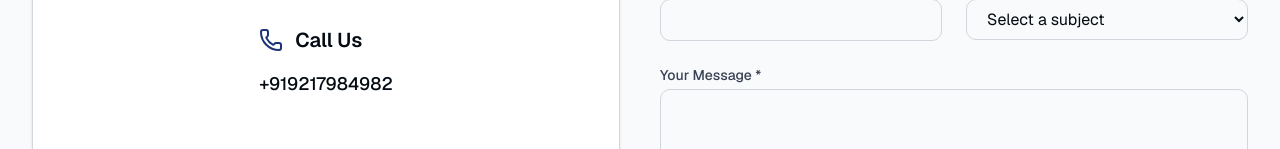
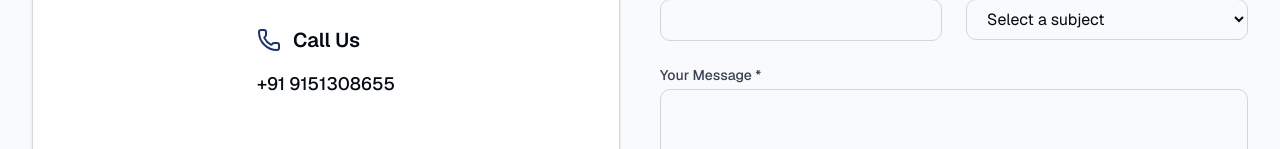
Before and after one commit to myproject8655/cyber-report, a Next.js app: page /contact in a window 1280 px wide. Shown: the part 651-800 px from the top of the page. Built offline with nearby package versions, Linux system fonts and the light colour scheme; no server answers.

Commit message:
Update index.ts

```diff
--- a/src/data/index.ts
+++ b/src/data/index.ts
@@ -1,4 +1,4 @@
 export const data = {
   siteName: "Cyber Report",
-  contactPhone: "+919217984982",
+  contactPhone: "+91 9151308655",
 };
```
